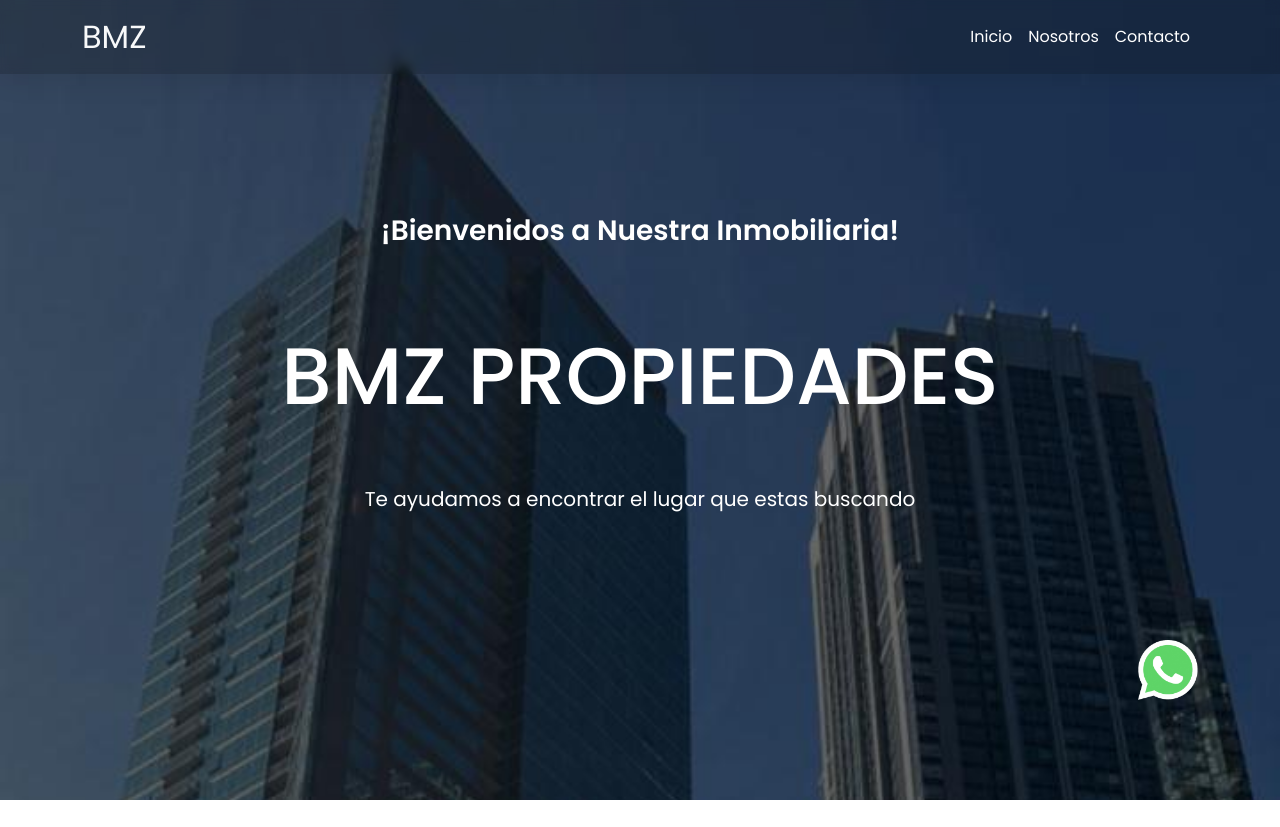
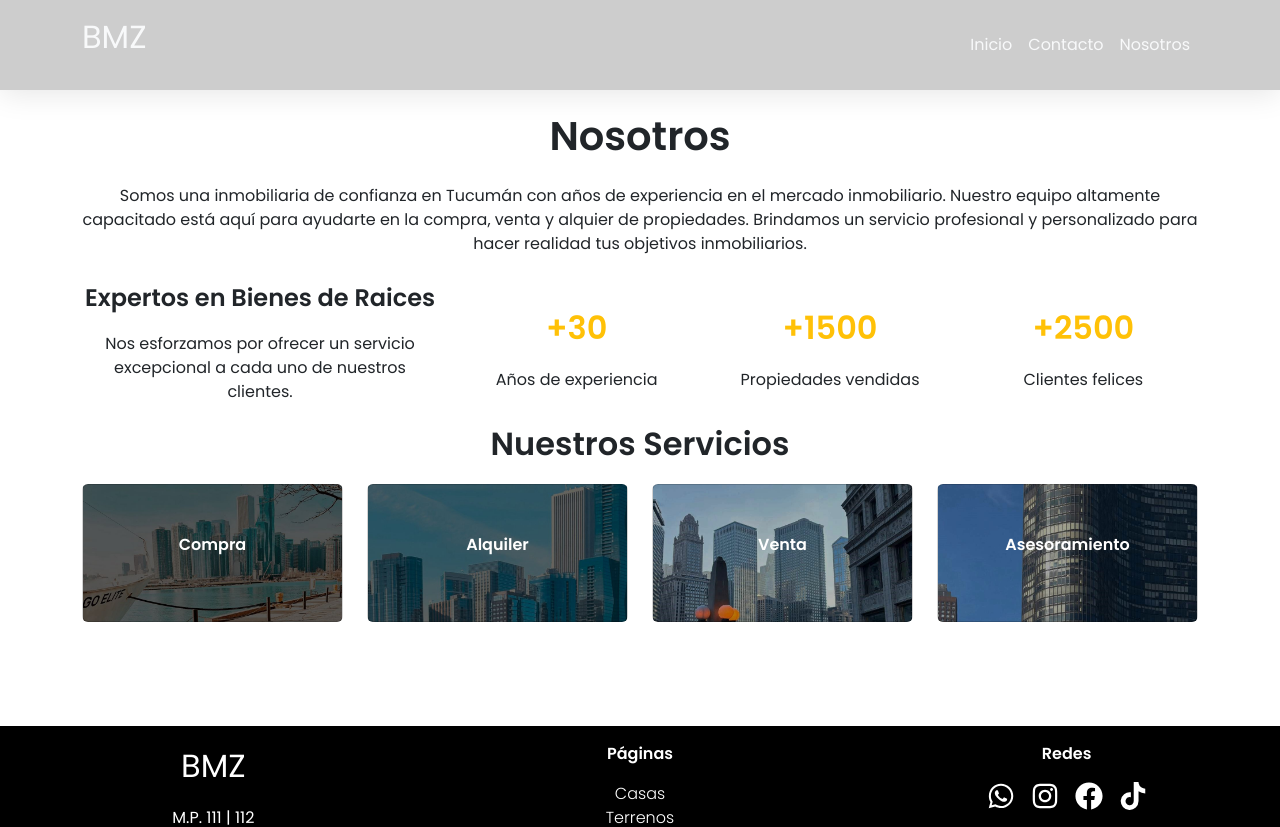
Before and after one commit to Agusme/inmobiliaria, a React (Vite) app: page /nosotros in a window 1280 px wide. Shown: the top 827 px of the page. Built offline with nearby package versions, Linux system fonts and the light colour scheme.

Commit message:
add react-router-dom

```diff
--- a/package.json
+++ b/package.json
@@ -19,6 +19,7 @@
     "react-dom": "^18.2.0",
     "react-hook-form": "^7.50.1",
     "react-icons": "^5.0.1",
+    "react-router-dom": "^6.22.1",
     "react-scroll": "^1.9.0"
   },
   "devDependencies": {
--- a/src/App.css
+++ b/src/App.css
@@ -72,7 +72,7 @@ background-size: cover;
   background-repeat: no-repeat;
   background-position: center;
   background-position-y: 0%;
-  height: 100vh;
+  height: 110vh;
   width: 100%;
   transition: transform 0.3s ease-in-out;
 
--- a/src/App.jsx
+++ b/src/App.jsx
@@ -2,19 +2,32 @@ import "./App.css";
 import Navegation from "./components/layouts/Navegation";
 import Home from "./components/views/Home";
 import "bootstrap/dist/css/bootstrap.min.css";
-import Portada from "./components/views/Portada";
 import Contacto from "./components/views/Contacto";
 import Footer from "./components/layouts/Footer";
-
+import Nosotros from "./components/views/Nosotros";
+import Compra from "./components/views/Compra";
+import {
+  BrowserRouter as Router,
+  Route,
+  Routes,
+} from "react-router-dom";
 function App() {
   return (
-    <>
-      <Navegation></Navegation>
-      <Home></Home>
-      <Portada></Portada>
-      <Contacto></Contacto>
-      <Footer></Footer>
-    </>
+
+    <Router>
+    <div>
+      <Navegation />
+      <Routes>
+        <Route path="/" element={<> <Home /> <Nosotros /> <Contacto /></>} />
+        <Route path="/contacto" element={<Contacto/>} />
+        <Route path="/nosotros" element={< Nosotros/>} />
+
+        <Route path="/compra" element={<Compra/>} />
+      </Routes>
+      <Footer />
+    </div>
+  </Router>
+
   );
 }
 
--- a/src/components/layouts/Navegation.jsx
+++ b/src/components/layouts/Navegation.jsx
@@ -1,23 +1,34 @@
 import { Container, Nav, Navbar } from 'react-bootstrap';
+import { Link } from 'react-router-dom';
+import { Link as ScrollLink } from 'react-scroll';
 
 const Navegation = () => {
     return (
         <Navbar expand="lg" fixed="top" className="efect-glass" data-bs-theme="dark" >
         <Container>
           <Navbar.Brand>
-<a href="" className='text-decoration-none text-light fs-2'>BMZ</a> </Navbar.Brand>
-          <Navbar.Toggle/>
-          <Navbar.Collapse>
-            <Nav className="ms-auto" >
-              <a  className='p-2 text-white text-decoration-none'>
-                <li className='linkhover'>Inicio</li>
-              </a>
-              <a  className='p-2 text-white text-decoration-none'>
-              <li className='linkhover'> Nosotros </li>
-              </a>
-              <a   className='p-2 text-white text-decoration-none'>
-              <li className='linkhover'>Contacto</li>
-              </a>
+<ScrollLink to='home' smooth={true} duration={500}>
+  <Link to="/" className='text-decoration-none'><p className='text-light fs-2'>BMZ</p>
+</Link>
+</ScrollLink>
+</Navbar.Brand>
+          <Navbar.Toggle aria-controls="navbarScroll"/>
+          <Navbar.Collapse id="navbarScroll" className="fw-bold">
+            <Nav className="ms-auto"navbarScroll>
+              <ScrollLink to='home' smooth={true} duration={500} className='m-2 text-white text-decoration-none'>
+        <Link to="/" className='text-decoration-none text-light'><li className='linkhover'>Inicio</li>
+</Link>
+              </ScrollLink>
+
+              <ScrollLink to='contacto' smooth={true} duration={500} className='m-2 text-white text-decoration-none'>
+
+              <Link to="/contacto" className='text-decoration-none text-light'><li className='linkhover'>Contacto</li></Link>
+
+              </ScrollLink>
+              <ScrollLink to='nosotros' smooth={true} duration={500} className='m-2 text-white text-decoration-none'>
+              <Link to="/nosotros" className='text-decoration-none text-light'><li className='linkhover'>Nosotros</li></Link>
+              </ScrollLink>
+
             </Nav>
           </Navbar.Collapse>
         </Container>
--- /dev/null
+++ b/src/components/views/Compra.jsx
@@ -0,0 +1,14 @@
+import { Container } from "react-bootstrap";
+
+const Compra = () => {
+    return (
+        <div>
+            <Container fluid className="bg-white vh-100">
+            <h1 className="bg-white vh-100 d-flex align-items-center justify-content-center">Hola</h1>
+
+            </Container>
+        </div>
+    );
+};
+
+export default Compra;
--- a/src/components/views/Contacto.jsx
+++ b/src/components/views/Contacto.jsx
@@ -56,9 +56,9 @@ const Contacto = () => {
 
   return (
     <Fade>
-  <div className="bg-contact text-white">
-      <Container>
-        <p className="fw-semibold fs-1 text-center pt-3">Contacto</p>
+  <div className="bg-contact text-white py-5" id="contacto">
+      <Container className="py-5 ">
+        <p className="fw-semibold fs-1 text-center">Contacto</p>
         <Form onSubmit={handleSubmit(onSubmit)}>
           <Form.Group controlId="formName">
             <Form.Label>
--- a/src/components/views/Home.jsx
+++ b/src/components/views/Home.jsx
@@ -4,7 +4,7 @@ import Whatsapp from "../layouts/Whatsapp";
 
 const Home = () => {
   return (
-    <div className=" w-100  text-white">
+    <div className=" w-100  text-white" id="home">
 <Fade duration={1500}>
 <Container className="centered-container">
             <p className="fw-semibold text-center fs-3">¡Bienvenidos a Nuestra Inmobiliaria!</p>
--- a/src/components/views/Portada.jsx
+++ b/src/components/views/Nosotros.jsx
@@ -1,10 +1,11 @@
 import { Card, Col, Container, Row } from "react-bootstrap";
 import { Fade } from "react-awesome-reveal";
+import { Link } from "react-router-dom";
 const Portada = () => {
   return (
-    <Fade duration={1500} direction="left">
-      <div>
-        <Container fluid className="bg-white text-center">
+    <Fade>
+      <div id="nosotros">
+        <Container fluid className="bg-white text-center py-5">
           <Container className="py-5">
             <h4 className="fw-semibold fs-1 my-3">Nosotros</h4>
             <p className="py-2">
@@ -40,21 +41,23 @@ const Portada = () => {
                 </Row>
               </Col>
             </Row>
-            <p className="fs-2 fw-semibold">Nuestros Servicios</p>
+          <p className="fs-2 fw-semibold">Nuestros Servicios</p>
             <Row>
               <Col lg={3} md={3} sm={6}>
-                <Card className="bg-image bg-img p-5 mb-2">
-                 <p className="text-white fs-5 fw-semibold">Compra</p>
+           <Link to="/compra" className="text-decoration-none">
+           <Card className="bg-image bg-img p-5 mb-2">
+                 <p className="text-white fw-semibold">Compra</p>
                 </Card>
+           </Link>
               </Col>
               <Col lg={3} md={3} sm={6}>   <Card className="bg-imageCard1 bg-img p-5 mb-2">
-                 <p className="text-white fs-5 fw-semibold">Alquiler</p>
+                 <p className="text-white fw-semibold">Alquiler</p>
                 </Card></Col>
               <Col lg={3} md={3} sm={6}>   <Card className="bg-imageCard2 bg-img p-5 mb-2">
-                 <p className="text-white fs-5 fw-semibold">Venta</p>
+                 <p className="text-white fw-semibold">Venta</p>
                 </Card></Col>
               <Col lg={3} md={3} sm={6}>   <Card className="bg-imageCard3 bg-img p-5 mb-2">
-                 <p className="text-white fs-5 fw-semibold">Asesoramiento</p>
+                 <p className="text-white fw-semibold">Asesoramiento</p>
                 </Card></Col>
             </Row>
           </Container>
```
Also changed, not shown: 1 other file (tests, documents, lock files or other folders).
